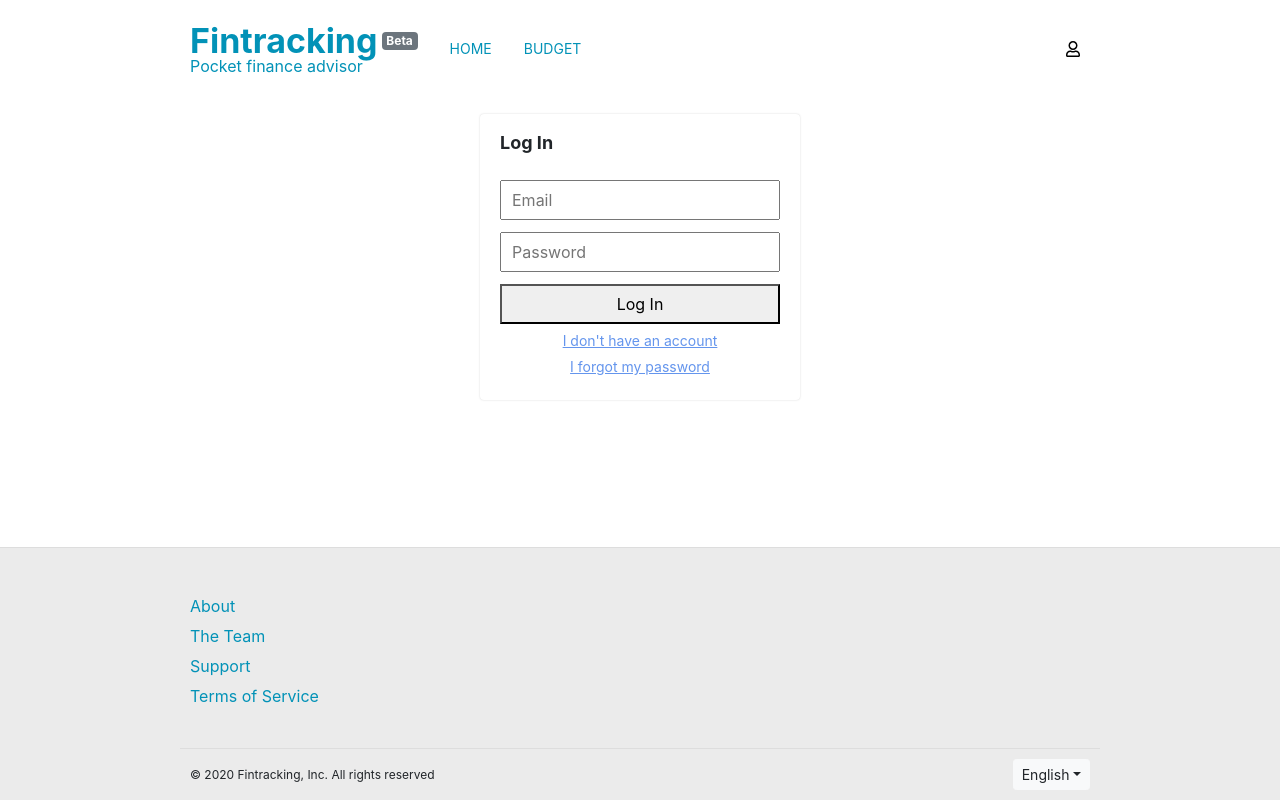
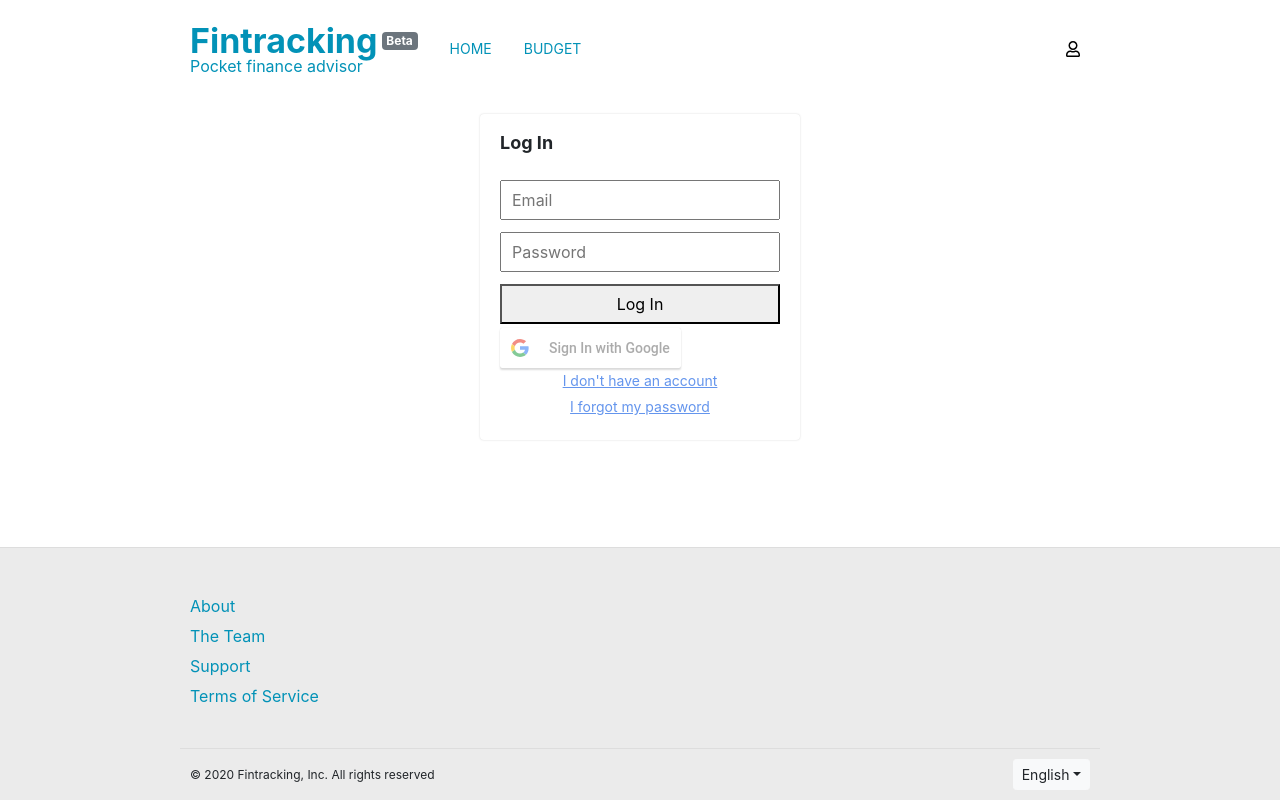
Before and after one commit to jordivilagut/fintracking-client, a React (Create React App) app: page /login in a window 1280 px wide. Built offline with nearby package versions, Linux system fonts and the light colour scheme; what superagent-promise would draw is missing.

Commit message:
Add Google Login button

```diff
--- a/package.json
+++ b/package.json
@@ -17,6 +17,7 @@
     "react": "^16.13.1",
     "react-bootstrap": "^1.4.0",
     "react-dom": "^16.13.1",
+    "react-google-login": "^5.2.2",
     "react-i18next": "^11.8.5",
     "react-moment": "^1.1.1",
     "react-router": "^5.2.0",
--- a/src/pages/login/Login.js
+++ b/src/pages/login/Login.js
@@ -6,10 +6,12 @@ import {PasswordInput} from "../../components/form/form-input/PasswordInput";
 import {Link} from "react-router-dom";
 import {UserApi} from "../../api/UserApi";
 import {useTranslation} from "react-i18next";
+import {GoogleLogin} from "react-google-login"
 
 export const Login = props => {
 
     const {t} = useTranslation();
+    const googleClientId = "294916012259-ocmapd0vo300beuhnqn8st9pd6k0jg1n.apps.googleusercontent.com"
     const {authHandler, authFailedHandler} = props
     const [email, setEmail] = useState("")
     const [password, setPassword] = useState("")
@@ -23,6 +25,8 @@ export const Login = props => {
                 error => authFailedHandler(error.message));
     }
 
+    const doNothing = e => {}
+
     return <div className="userForm">
         <h2>{t("log.in")}</h2>
         <form onSubmit={handleSubmit}>
@@ -31,6 +35,12 @@ export const Login = props => {
                 placeHolder={t("general.password")}
                 onChangeHandler={passwordChangeHandler}/>
             <FormButton text={t("log.in")}/>
+            <GoogleLogin
+                clientId={googleClientId}
+                buttonText="Sign In with Google"
+                onSuccess={doNothing}
+                onFailure={doNothing}
+                cookiePolicy="single-host-origin"/>
         </form>
         <Link to="/signup"><h3 className="link">{t("dont.have.account")}</h3></Link>
         <Link to="/forgotpwd"><h3 className="link">{t("forgot.password")}</h3></Link>
```
Also changed, not shown: 1 other file (tests, documents, lock files or other folders).
